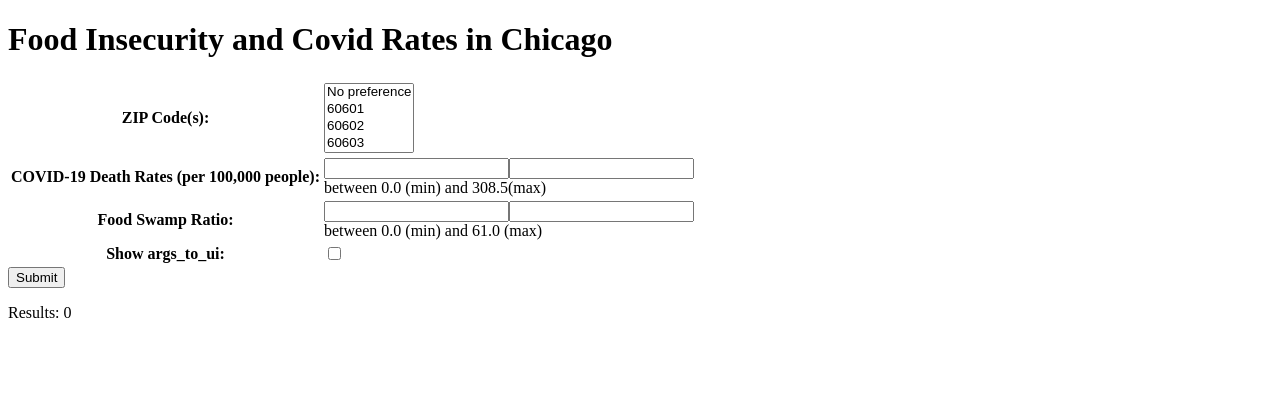
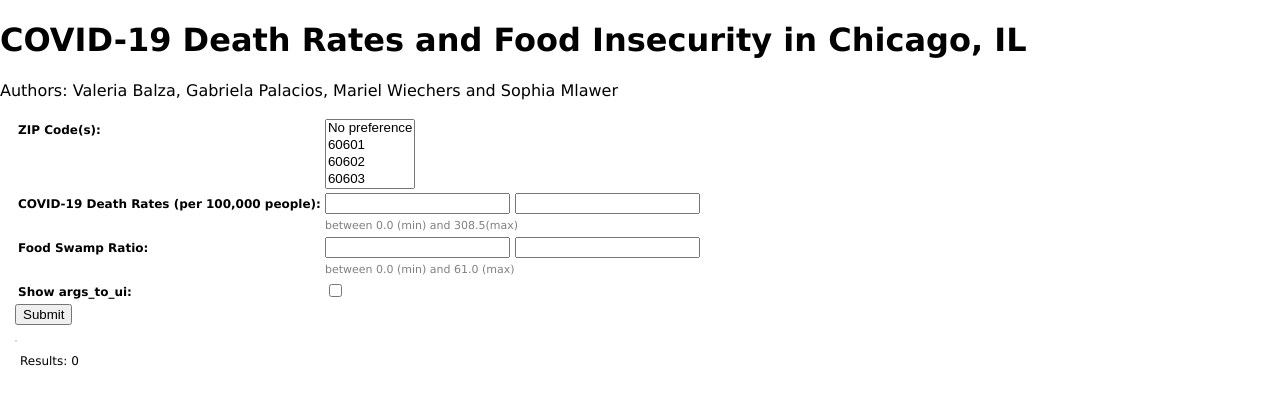
Before and after one commit to semlawer/Chi-Covid-and-Food-Insecurity, a Django app: page / in a window 1280 px wide. Shown: the top 405 px of the page. Run offline with Django 3.2, Linux system fonts and the light colour scheme.

Commit message:
Making changes to HTML

```diff
--- a/CS_covid_food/CS_covid_food/settings.py
+++ b/CS_covid_food/CS_covid_food/settings.py
@@ -133,9 +133,9 @@ STATICFILES_DIRS = (
 
 LEAFLET_CONFIG = {
     'DEFAULT_CENTER': (41.8379, -87.6828), #chicago center
-    'DEFAULT_ZOOM': 9,
+    'DEFAULT_ZOOM': 10,
     'MAX_ZOOM': 20,
     'MIN_ZOOM': 10,
     'SCALE': 'both',
-    'ATTRIBUTION_PREFIX': 'Food Insecurity and Covid in Chicago'
+    'ATTRIBUTION_PREFIX': 'COVID-19 Death Rates and Food Insecurity in Chicago, IL'
 }
--- a/CS_covid_food/templates/index.html
+++ b/CS_covid_food/templates/index.html
@@ -8,17 +8,20 @@
 
     {% leaflet_js %}
     {% leaflet_css %}
-    <title>Chicago C-19 and Food Banks</title>
+    <title>COVID-19 and Food Swamps: Chicago, IL</title>
     <link rel="stylesheet" type="text/css" href="{% static 'leaflet_layercontrol/leaflet.groupedlayercontrol.min.css' %}">
+    <link rel="stylesheet" type="text/css" href="{% static "/main.css" %}" />
     <script type="text/javascript" src="{% static 'dist/leaflet.ajax.js' %}"> </script>
     <script type="text/javascript" src="{% static 'leaflet_layercontrol/leaflet.groupedlayercontrol.min.js' %}"> </script>
     <style type="text/css">
-        #gis {width: 80%; height:700px;}
+        #gis {width: 60%; height:700px;}
     </style>
   </head>
   <body>
 
-    <h1>Food Insecurity and Covid Rates in Chicago</h1>
+    <h1>COVID-19 Death Rates and Food Insecurity in Chicago, IL</h1>
+
+    <p>Authors: Valeria Balza, Gabriela Palacios, Mariel Wiechers and Sophia Mlawer</p>
 
 
     <script type="text/javascript">
@@ -118,10 +121,10 @@
 
               var groupedOverlays = {
                   "Layers": {
-                  "Covid": datasets_c,
-                  "Food_ratio": datasets_food,
-                  "Pr_food_insec": datasets_pr_food,
-                  "Food Banks": points
+                  "COVID-19 Death Rates": datasets_c,
+                  "Food Swamp Ratio": datasets_food,
+                  "Predicted Food Swamp Ratio": datasets_pr_food,
+                  "Food Bank Locations": points
                 }
 
               };
```
